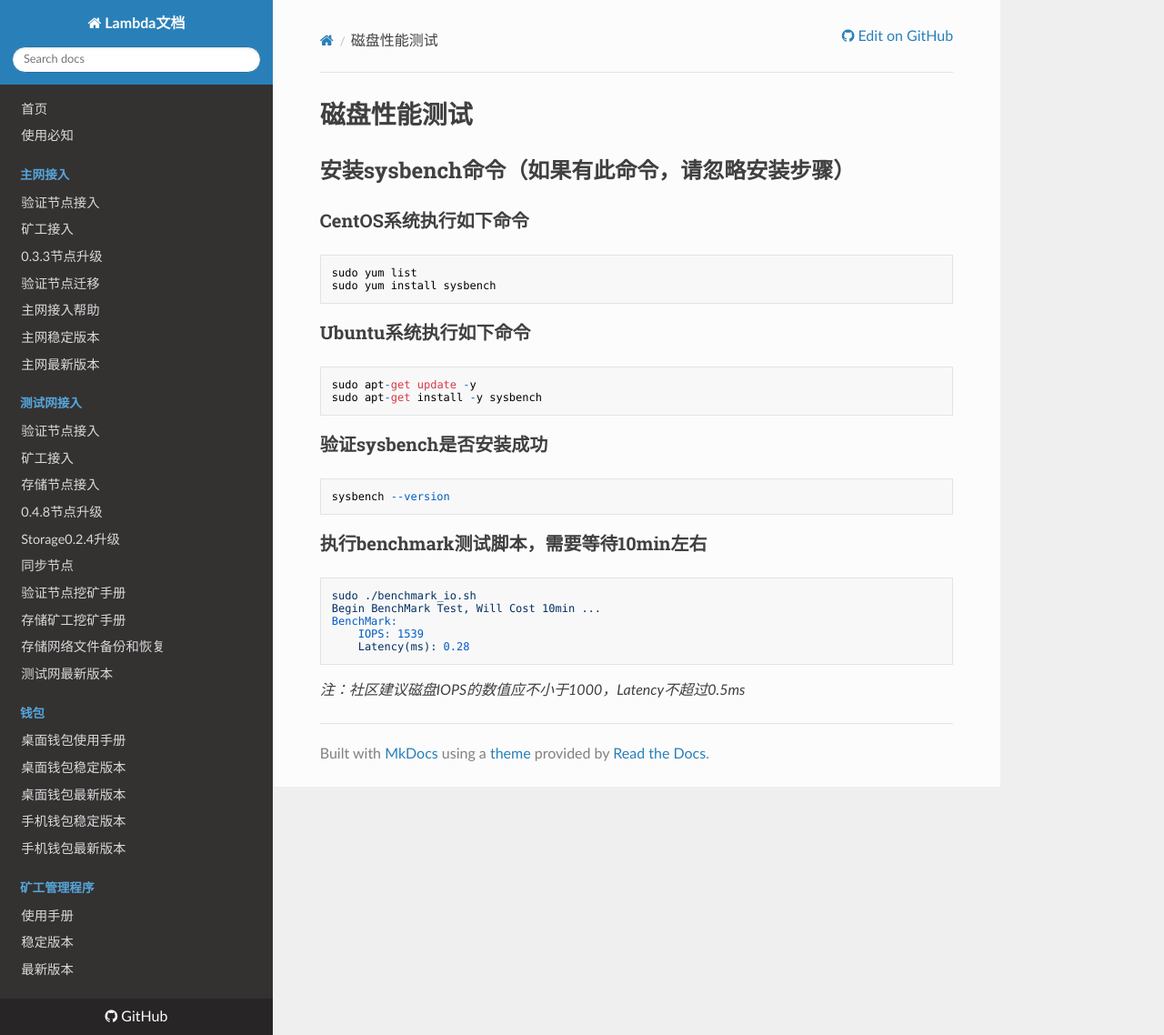
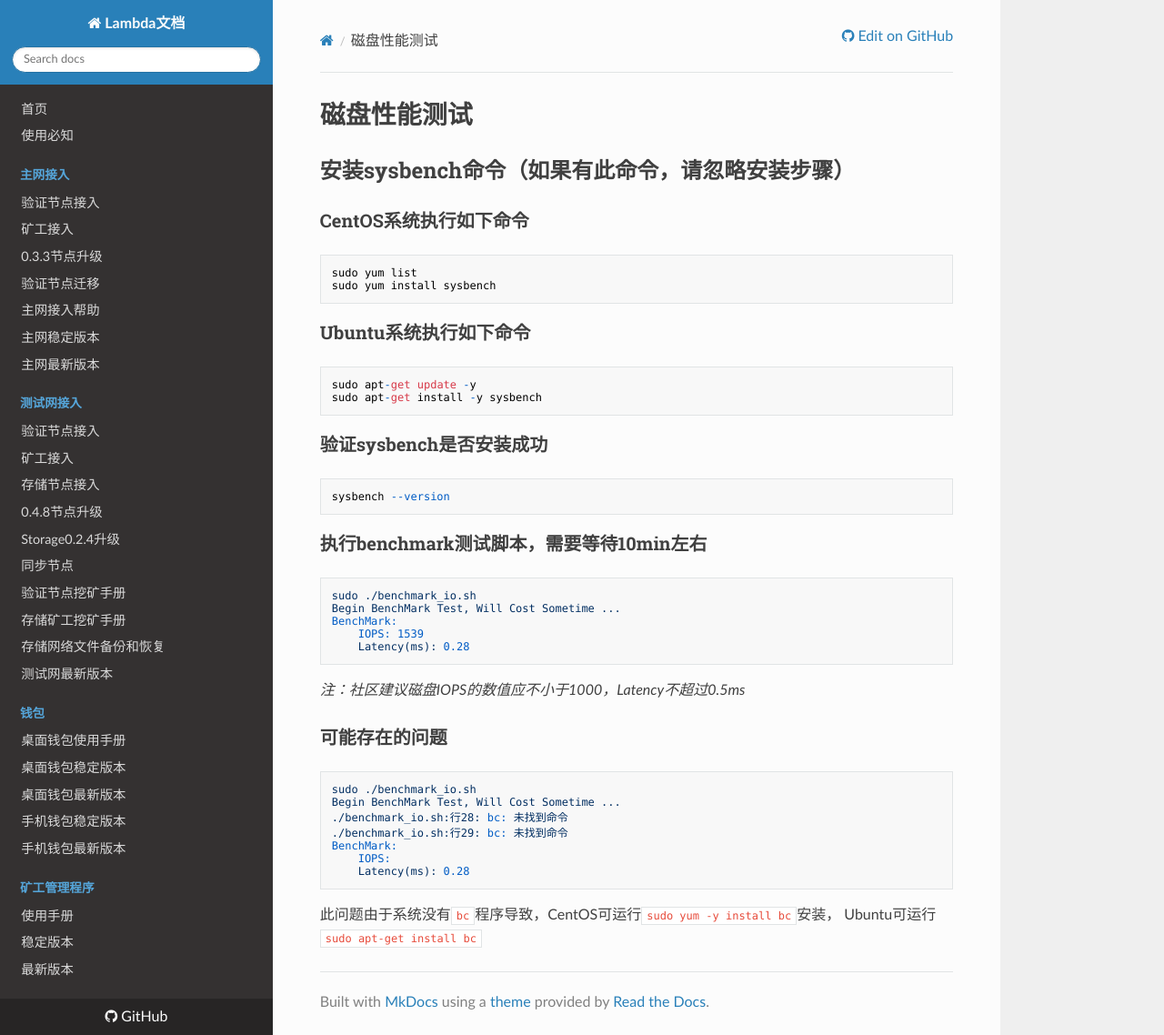
Before and after one commit to fireagainsmile/launch, an MkDocs documentation site: the page built from docs/IO-BenchMark.md, in a window 1280 px wide and 1138 px high. Shown: the whole window at 91% size. Built offline with MkDocs 1.6.1, drawn with Linux system fonts in a browser that asks for light colours; nearby versions of some CDN libraries.

Commit message:
Update IO BenchMark md

````diff
--- a/docs/IO-BenchMark.md
+++ b/docs/IO-BenchMark.md
@@ -26,10 +26,26 @@ sysbench --version
 
 ```
 sudo ./benchmark_io.sh
-Begin BenchMark Test, Will Cost 10min ...
+Begin BenchMark Test, Will Cost Sometime ...
 BenchMark:
     IOPS: 1539
     Latency(ms): 0.28
 ```
 
 *注：社区建议磁盘IOPS的数值应不小于1000，Latency不超过0.5ms*
+
+
+### 可能存在的问题
+
+```
+sudo ./benchmark_io.sh
+Begin BenchMark Test, Will Cost Sometime ...
+./benchmark_io.sh:行28: bc: 未找到命令
+./benchmark_io.sh:行29: bc: 未找到命令
+BenchMark:
+    IOPS:
+    Latency(ms): 0.28
+```
+
+此问题由于系统没有`bc`程序导致，CentOS可运行`sudo yum -y install bc`安装，
+Ubuntu可运行`sudo apt-get install bc`
````
